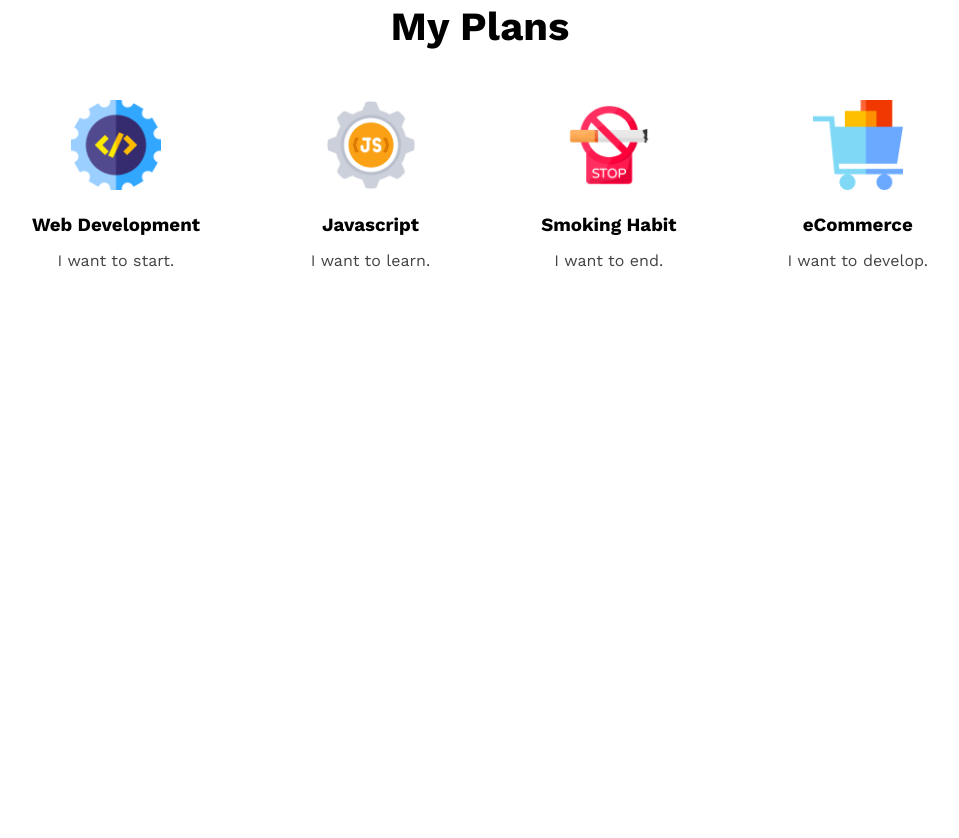
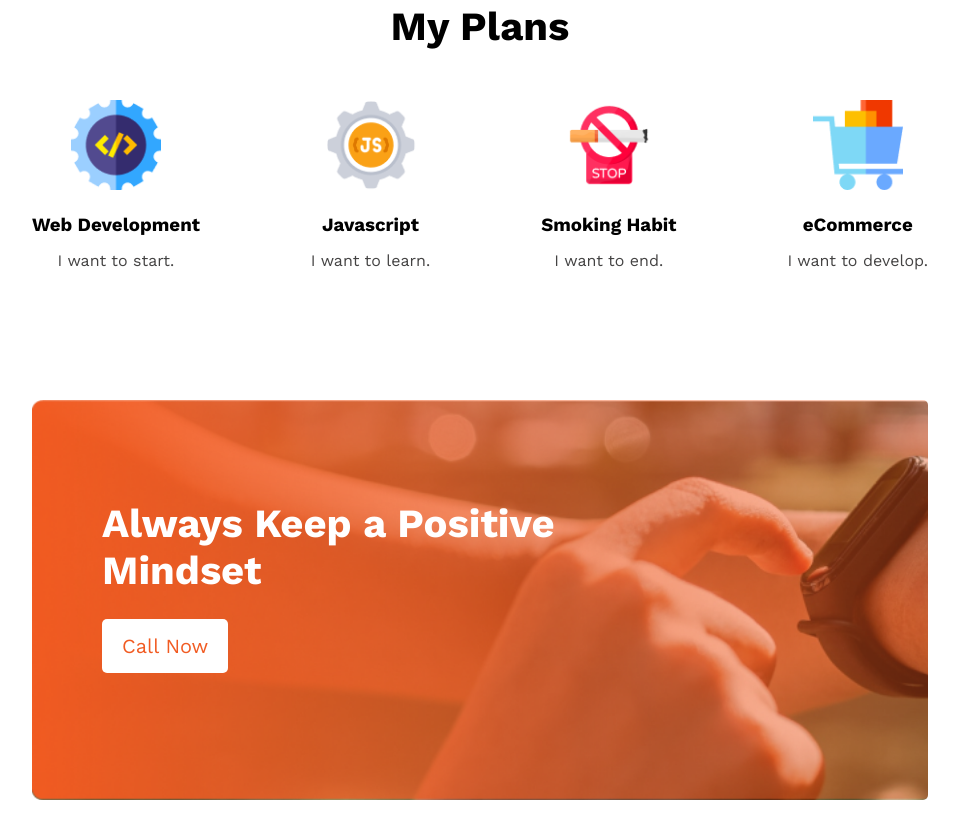
Before and after one commit to dev-alif/new-year-new-me-page, a plain HTML site: page index.html in a window 1280 px wide. Shown: the part 1785-2623 px from the top of the page, without its empty margins (160-1119 px from the left). Before the commit the page ends 2185 px from the top, so only its background shows below. Drawn offline with nearby package versions, Linux system fonts and the light colour scheme.

Commit message:
cta section done

```diff
--- a/index.html
+++ b/index.html
@@ -31,7 +31,9 @@
             </div>
             <div class="failures-content">
                 <h2 class="section-title">My Failures of Previous Years</h2>
-                <p class="section-paragraph">Contrary to popular belief, Lorem Ipsum is not simply random text. It has roots in a piece of classical Latin literature from 45 BC, making it over 2000 years old. Richard McClintock.</p>
+                <p class="section-paragraph">Contrary to popular belief, Lorem Ipsum is not simply random text. It has
+                    roots in a piece of classical Latin literature from 45 BC, making it over 2000 years old. Richard
+                    McClintock.</p>
                 <ul>
                     <li>&#10016; Contrary to popular belief, is not simply.</li>
                     <li>&#10016; Contrary to popular belief.</li>
@@ -70,9 +72,10 @@
         </section>
 
         <!-- CTA section -->
-         <section class="cta-module">
-
-         </section>
+        <section class="cta-module">
+            <h2 class="cta-text">Always Keep a Positive Mindset</h2>
+            <button class="btn-secondary">Call Now</button>
+        </section>
     </main>
 
     <footer></footer>
--- a/styles/styles.css
+++ b/styles/styles.css
@@ -20,9 +20,23 @@
 }
 
 .btn-primary:hover{
-    background-color: #ff7037;
+    color: #F15B22;
+    background-color: white;
     cursor: pointer;
-    color: black;
+    font-weight: bold;
+}
+
+.btn-secondary{
+    font-size: 20px;
+    padding: 15px 20px;
+    border-radius: 5px;
+    border: 0;
+    color: #F15B22;
+    background-color: white;
+}
+
+.btn-secondary:hover{
+    cursor: pointer;
     font-weight: bold;
 }
 
@@ -115,3 +129,25 @@ header{
 .plan-text{
     color: #444343;
 }
+
+/* CTA section styles */
+
+.cta-module{
+    background-image: url('/images/gradient.png'), url('/images/watch.png');
+    background-repeat: no-repeat;
+    background-size: cover;
+    height: 300px;
+    margin-bottom: 130px;
+    border-radius: 5px;
+    border: 0;
+    padding-left: 70px;
+    padding-top: 100px;
+}
+
+.cta-text{
+    font-weight: bold;
+    font-size: 40px;
+    color: white;
+    margin-bottom: 25px;
+    width: 460px;
+}
```
Also changed, not shown: images/gradient.png (added), images/watch.png (added).
